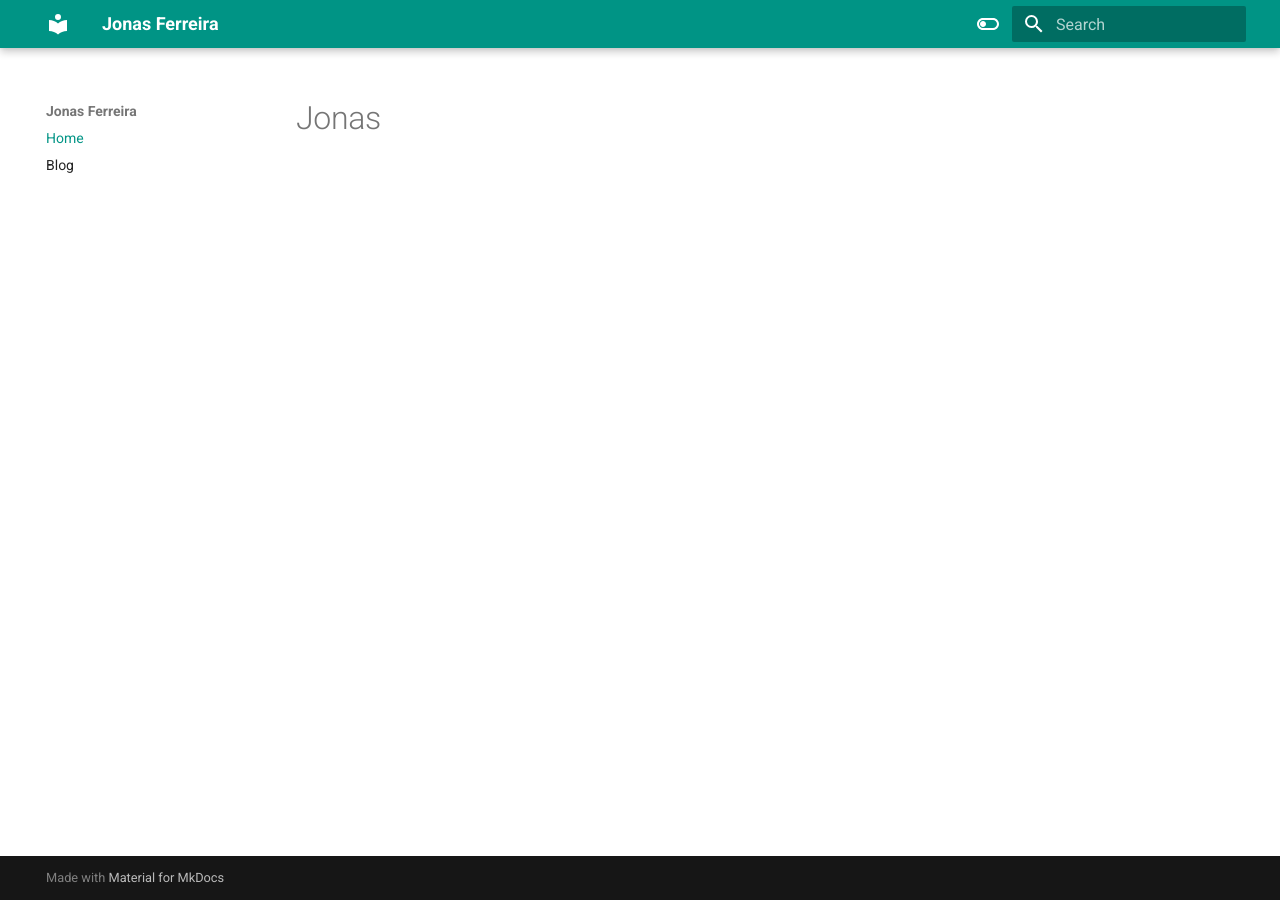
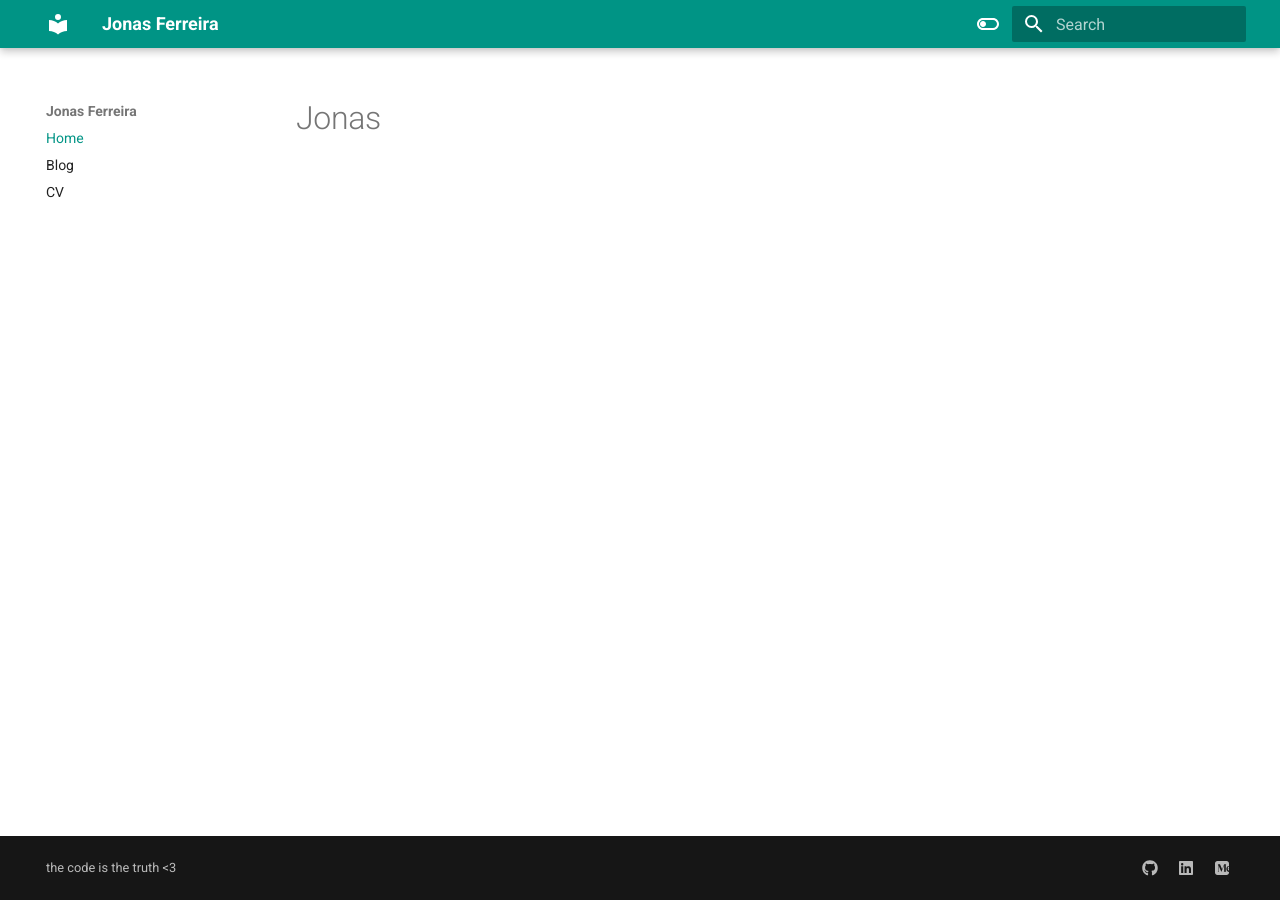
Before and after one commit to jonasmcferreira/jonasmcferreira.github.io, an MkDocs documentation site: the page built from docs/index.md, in a window 1280 px wide. Built offline with MkDocs 1.6.1 and Material for MkDocs 9.7.7, drawn with Linux system fonts in a browser that asks for light colours.

Commit message:
main modified README.md added docs/blog.md modified mkdocs.yml

```diff
--- a/mkdocs.yml
+++ b/mkdocs.yml
@@ -3,6 +3,8 @@ site_name: Jonas Ferreira
 nav:
     - Home: index.md
     - Blog: blog.md
+    - CV: cv.md
+
 
 theme:
   name: material
@@ -18,4 +20,16 @@ theme:
         icon: material/toggle-switch
         name: turn on the light
   features:
-    - header.autohide
+    - toc.follow
+
+extra:
+  social:
+    - icon: fontawesome/brands/github
+      link: https://github.com/jonasmcferreira
+    - icon: fontawesome/brands/linkedin
+      link: https://www.linkedin.com/in/jonasferreira/
+    - icon: fontawesome/brands/medium
+      link: https://medium.com/@thejonas
+  generator: false
+
+copyright: the code is the truth <3
```
Also changed, not shown: README.md (+0 -1 lines), docs/blog.md (added, +1 -0 lines).
